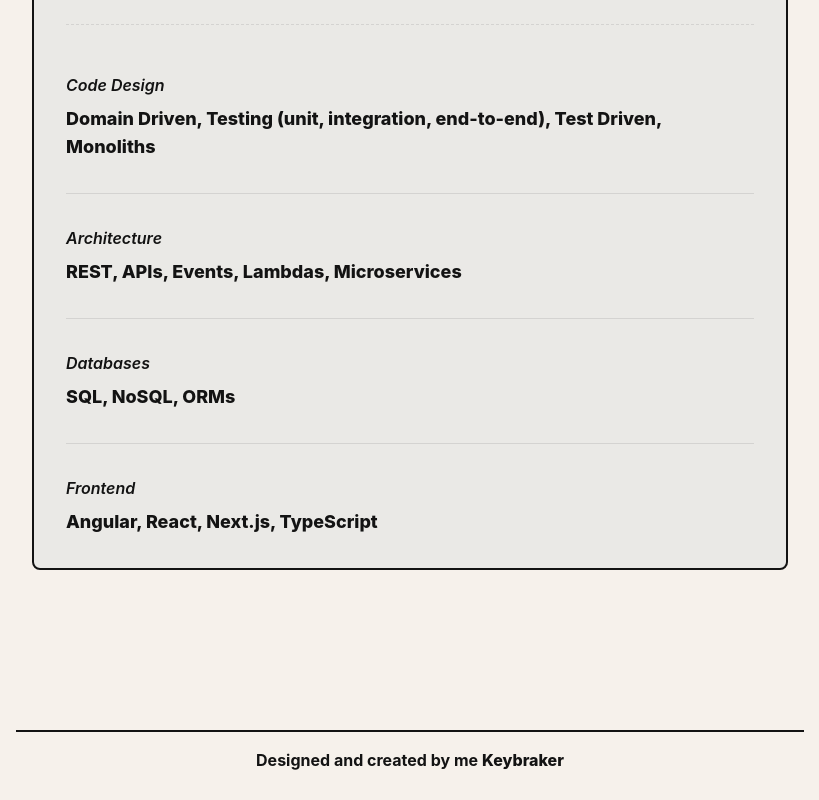
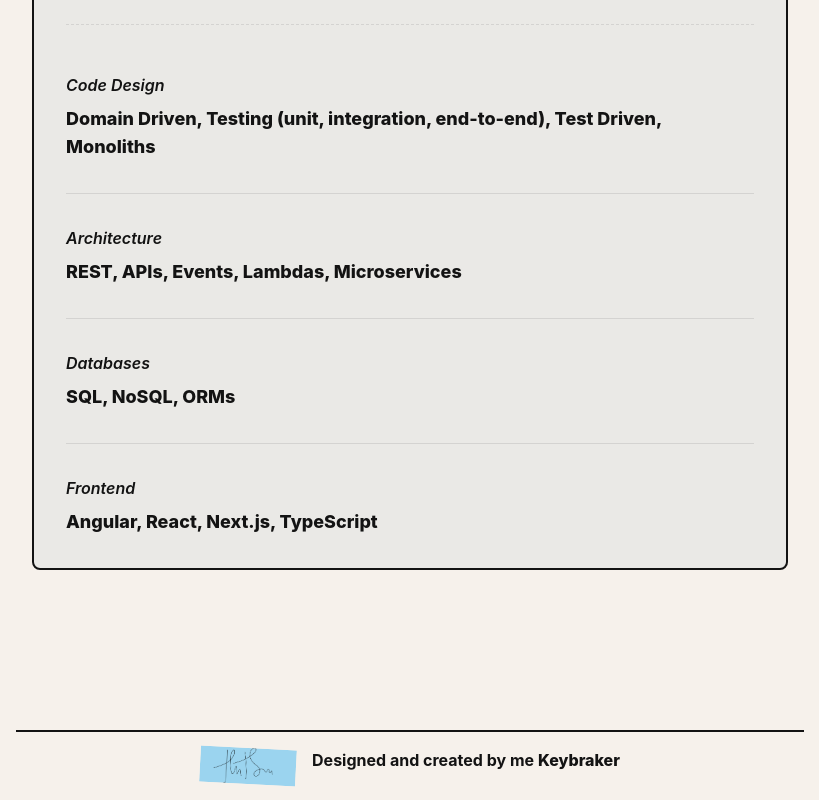
Before and after one commit to keybraker/keybraker.github.io, a Next.js app: page / in a window 1280 px wide. Shown: the part 5601-6401 px from the top of the page, without its empty margins (230-1049 px from the left). Built offline with nearby package versions, Linux system fonts and the light colour scheme.

Commit message:
Remove comments

```diff
--- a/src/abilities/email.tsx
+++ b/src/abilities/email.tsx
@@ -8,9 +8,8 @@ import Link from 'next/link';
 const mail = "iantsiakkas@gmail.com";
 const mailto = "mailto:" + mail;
 const subject = "?subject=" + "Hey%20Ioannis";
-// const body = "&body=" + "Email%20Body";
 
-const date = new Date(); // Replace with your date object
+const date = new Date();
 const options = {
   year: "numeric",
   month: "short",
--- a/src/abilities/footer.tsx
+++ b/src/abilities/footer.tsx
@@ -1,5 +1,5 @@
-// import Image from "next/image";
-// import signature from "@assets/signature.png";
+import Image from "next/image";
+import signature from "@assets/signature.png";
 
 const repo = "https://github.com/keybraker/keybraker.github.io";
 
@@ -8,13 +8,13 @@ export default function Footer() {
     <div className="z-10 px-4 eq:px-0 place-self-center max-w-[820px] eq:max-w-[1320px] w-full">
       <div className="py-4 border-t-2 border-tsiakkas-dark dark:border-tsiakkas-light">
         <div className="flex w-full flex-row justify-center gap-4">
-          {/* <Image
+          <Image
             src={signature}
             alt="signature"
-            width={148}
-            height={84}
+            width={96}
+            height={64}
             className="subpixel-antialiased bg-tsiakkas-blueLight dark:bg-tsiakkas-electric-yellow transform rotate-3"
-          /> */}
+          />
           <a rel="noopener noreferrer" target="_blank" href={repo}>
             <div className="
               hover:underline
--- a/src/abilities/header.tsx
+++ b/src/abilities/header.tsx
@@ -18,7 +18,7 @@ function AboutPageInner({ showPhotographyLink, showResumeIcon }: { showPhotograp
   const [hovered, setHovered] = useState<string | null>(null);
 
   const baseIconClasses = "antialiased transition-all duration-300 ease-out";
-  const dimmedClasses = "opacity-30 grayscale"; // greys out and lowers emphasis
+  const dimmedClasses = "opacity-30 grayscale";
 
   const iconWrapper = (id: string, node: JSX.Element, props?: any) => (
     <span
--- a/src/components/photography/CommissionInfo.tsx
+++ b/src/components/photography/CommissionInfo.tsx
@@ -1,7 +1,6 @@
 import MyWords from '@/components/myWords';
 
 export default function CommissionInfo({ isMobile }: { isMobile: boolean }) {
-  // isMobile provided for API consistency; current layout is responsive via CSS
   return (
     <section aria-labelledby="contact-heading" className="w-full text-start">
       <div className="flex flex-col gap-6">
--- a/src/hooks/useLightboxState.ts
+++ b/src/hooks/useLightboxState.ts
@@ -14,7 +14,6 @@ export function useLightboxState(isMobile: boolean): UseLightboxStateReturn {
   const [showShortcuts, setShowShortcuts] = useState(false);
   const [isCarouselMode, setIsCarouselMode] = useState(false);
 
-  // Update showInfo when mobile state changes
   useEffect(() => {
     setShowInfo(!isMobile);
   }, [isMobile]);
--- a/src/hooks/usePhotoFiltering.ts
+++ b/src/hooks/usePhotoFiltering.ts
@@ -27,7 +27,6 @@ export function usePhotoFiltering(sections: Section[]): UsePhotoFilteringReturn
     return filter === "All" ? regularPhotos : regularPhotos.filter(p => p.category === filter);
   }, [allPhotos, filter, showCommissioned]);
 
-  // Reset display count when filter changes
   useEffect(() => {
     setDisplayCount(12);
   }, [filter, showCommissioned]);
--- a/src/pages/api/hello.ts
+++ b/src/pages/api/hello.ts
@@ -1,4 +1,3 @@
-// Next.js API route support: https://nextjs.org/docs/api-routes/introduction
 import type { NextApiRequest, NextApiResponse } from 'next'
 
 type Data = {
--- a/src/pages/photography/index.tsx
+++ b/src/pages/photography/index.tsx
@@ -18,13 +18,11 @@ export async function getStaticProps() {
     const commissionedDir = path.join(process.cwd(), 'public', 'photos', 'commissioned');
     const watermarkedDir = path.join(process.cwd(), 'public', 'photos-watermarked');
 
-    // Read regular photos
     const files = fs.readdirSync(photosDir).filter(file =>
         (file.endsWith('.jpg') || file.endsWith('.JPG') || file.endsWith('.jpeg') || file.endsWith('.JPEG')) &&
         !fs.statSync(path.join(photosDir, file)).isDirectory()
     );
 
-    // Read commissioned photos
     let commissionedFiles: string[] = [];
     if (fs.existsSync(commissionedDir)) {
         commissionedFiles = fs.readdirSync(commissionedDir).filter(file =>
```
